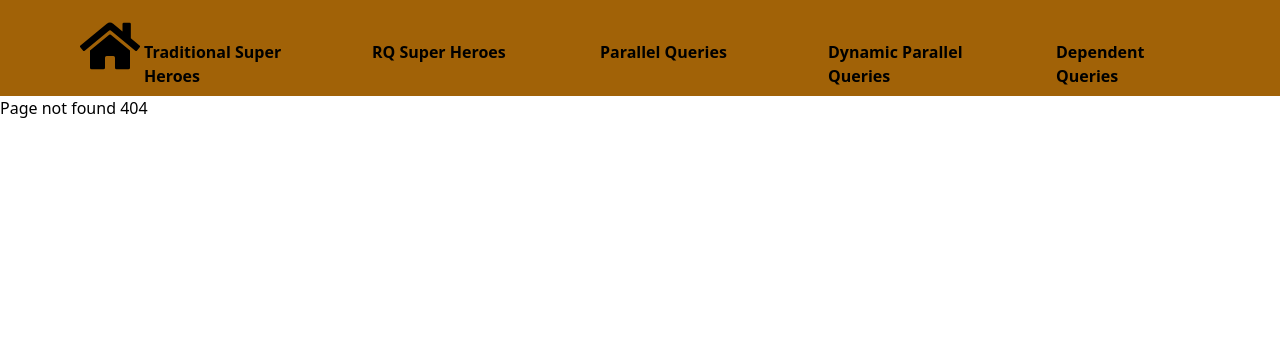
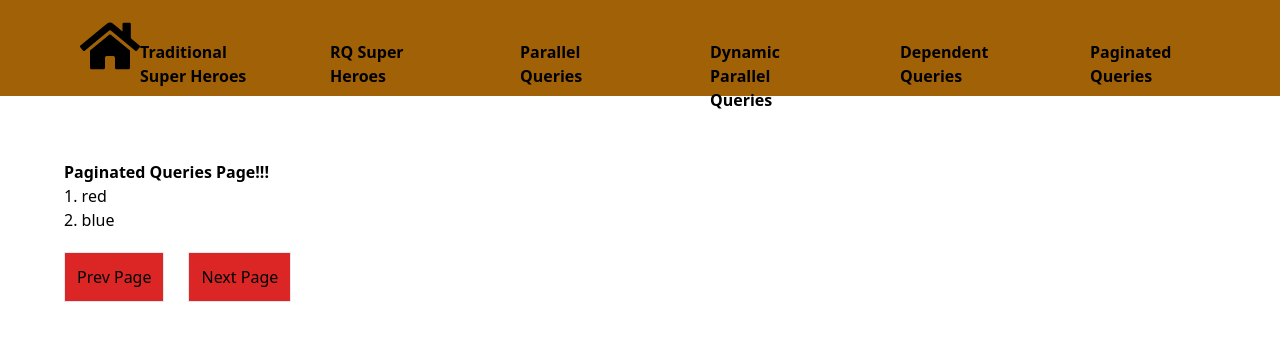
Before and after one commit to pushkar1995/fetch-and-search-api, a React (Vite) app: page /rq-paginated in a window 1280 px wide. Before the commit this address had no page. Shown: the top 340 px of the page. Built offline with nearby package versions, Linux system fonts and the light colour scheme; data requests are answered from the project's data file.

Commit message:
Implemented Paginated Queries

```diff
--- a/db.json
+++ b/db.json
@@ -45,5 +45,39 @@
                 "angular"
             ]
         }
+    ],
+    "colors": [
+        {
+            "id": 1,
+            "label": "red"
+        },
+        {
+            "id": 2,
+            "label": "blue"
+        },
+        {
+            "id": 3,
+            "label": "green"
+        },
+        {
+            "id": 4,
+            "label": "yellow"
+        },
+        {
+            "id": 5,
+            "label": "black"
+        },
+        {
+            "id": 6,
+            "label": "white"
+        },
+        {
+            "id": 7,
+            "label": "orange"
+        },
+        {
+            "id": 8,
+            "label": "purple"
+        }
     ]
 }
--- a/src/App.jsx
+++ b/src/App.jsx
@@ -5,6 +5,7 @@ import RQSuperHeroDetails from './pages/RQSuperHeroDetails.jsx';
 import ParallelQueriesPage from './pages/ParallelQueriesPage.jsx';
 import DynamicParallelQueriesPage from './pages/DynamicParallelQueriesPage.jsx';
 import DependentQueriesPage from './pages/DependentQueriesPage.jsx';
+import PaginatedQueries from './pages/PaginatedQueries.jsx';
 import SuperHeros from './pages/SuperHeros';
 import Navbar from './components/Navbar';
 
@@ -21,6 +22,7 @@ function App() {
           <Route path="/rq-parallel" element={<ParallelQueriesPage />}></Route>
           <Route path="/rq-dynamic-parallel" element={<DynamicParallelQueriesPage heroIds={[1, 3]} />}></Route>
           <Route path="/rq-dependent" element={<DependentQueriesPage email='puskar@gmail.com' />}></Route>
+          <Route path="/rq-paginated" element={<PaginatedQueries />}></Route>
           <Route path="*" element={<div>Page not found 404</div>} />
         </Routes>
       </div>
--- a/src/components/Navbar.jsx
+++ b/src/components/Navbar.jsx
@@ -22,6 +22,9 @@ const Navbar = () => (
       <h1 className="mt-10 mr-20 font-bold w-36">
         <Link to='/rq-dependent'>Dependent Queries</Link>
       </h1>
+      <h1 className="mt-10 mr-20 font-bold w-36">
+        <Link to='/rq-paginated'>Paginated Queries</Link>
+      </h1>
     </nav>
   </>
 );
--- a/src/pages/DependentQueriesPage.jsx
+++ b/src/pages/DependentQueriesPage.jsx
@@ -1,4 +1,5 @@
 /* eslint-disable react/prop-types */
+
 import { useQuery } from 'react-query'
 import axios from 'axios'
 
--- /dev/null
+++ b/src/pages/PaginatedQueries.jsx
@@ -0,0 +1,59 @@
+import { useState } from 'react'
+import { useQuery } from 'react-query'
+import axios from 'axios'
+
+const fetchColors = (pageNumber) => {
+  return axios.get(`http://localhost:4000/colors?_limit=2&_page=${pageNumber}`)
+}
+
+const PaginatedQueries = () => {
+  const [pageNumber, setPageNumber] = useState(1)
+  const { isLoading, data, error, isError } = useQuery(
+    [ 'colors', pageNumber],
+    () => fetchColors(pageNumber)
+  )
+
+  if (isLoading) {
+    return <h2>Loading....</h2>
+  }
+
+  if (isError) {
+      return <h2>{error.message}</h2>
+  }
+
+  return (
+    <div className='flex flex-col m-16'>
+      <h1 className='font-bold'>Paginated Queries Page!!!</h1>
+      <div>
+        {data?.data.map((color) => {
+          return (
+            <div key={color.id}>
+              <h2>
+                {color.id}. {color.label}
+              </h2>
+            </div>
+          )
+        })}
+      </div>
+      <div className='mt-5'>
+        <button
+          className='border mr-3 p-3 bg-red-600'
+          onClick={() => setPageNumber((page) => page - 1)}
+          disabled={pageNumber === 1}
+          >
+          Prev Page
+        </button>
+
+        <button
+          className='border ml-3 p-3 bg-red-600'
+          onClick={() => setPageNumber((page) => page + 1)}
+          disabled={pageNumber === 4}
+        >
+          Next Page
+        </button>
+      </div>
+    </div>
+  )
+}
+
+export default PaginatedQueries
--- a/src/pages/SuperHeros.jsx
+++ b/src/pages/SuperHeros.jsx
@@ -1,5 +1,5 @@
 import axios from 'axios'
-import React, { useState, useEffect } from 'react'
+import { useState, useEffect } from 'react'
 
 const SuperHeros = () => {
     const [isLoading, setIsLoading] = useState(true)
```
